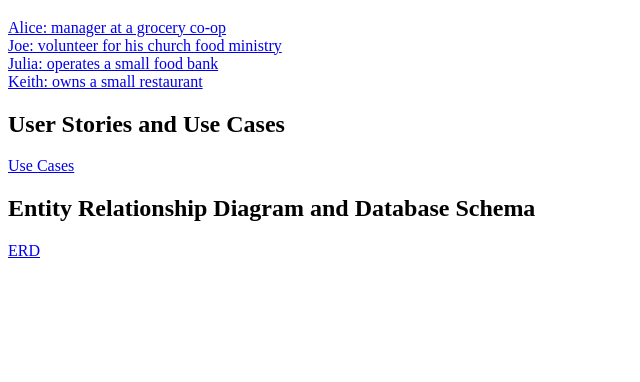
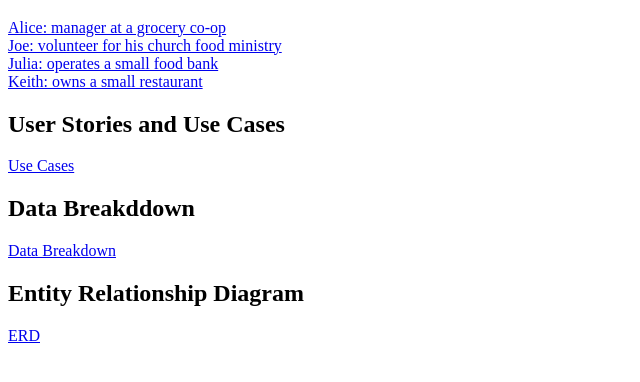
Before and after one commit to brbrown59/bread-basket, a PHP site: page /public_html/documentation/index.php in a window 1280 px wide. Shown: the part 205-587 px from the top of the page, without its empty margins (0-640 px from the left). Run offline with PHP 8.4, Linux system fonts and the light colour scheme.

Commit message:
added link for data breakdown

```diff
--- a/public_html/documentation/index.php
+++ b/public_html/documentation/index.php
@@ -19,7 +19,9 @@
 		<a href="persona-keith.php" target="_self">Keith: owns a small restaurant</a><br/>
 		<h2>User Stories and Use Cases</h2>
 		<a href="use-cases.php" target="_self">Use Cases</a>
-		<h2>Entity Relationship Diagram and Database Schema</h2>
+		<h2>Data Breakddown</h2>
+		<a href="data-breakdown.php" target="_self">Data Breakdown</a>
+		<h2>Entity Relationship Diagram</h2>
 		<a href="entity-relationship.php" target="_self">ERD</a>
 	</body>
 </html>
```
